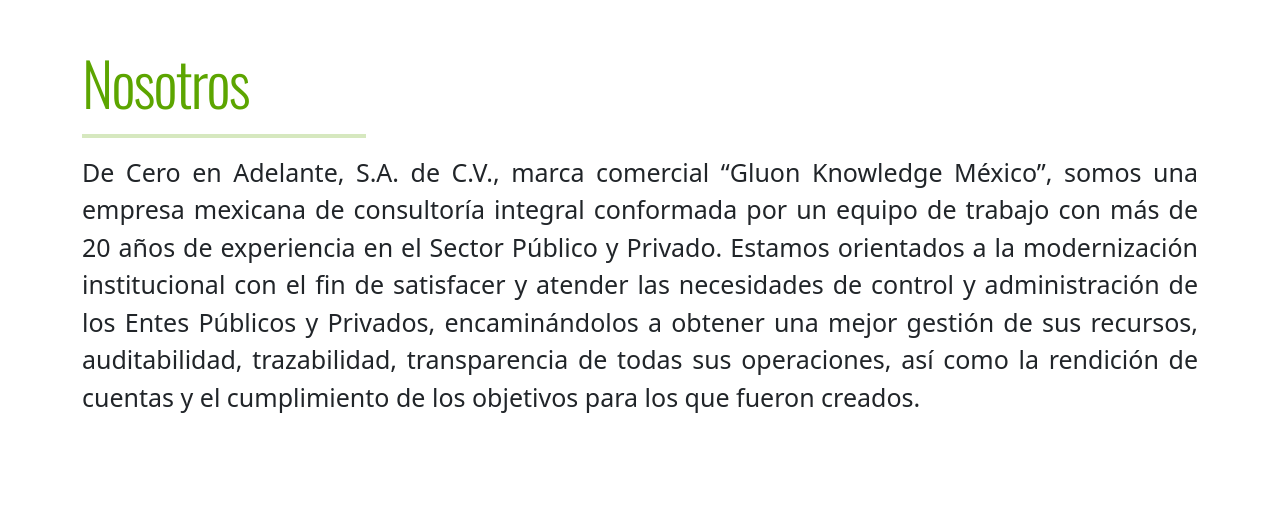
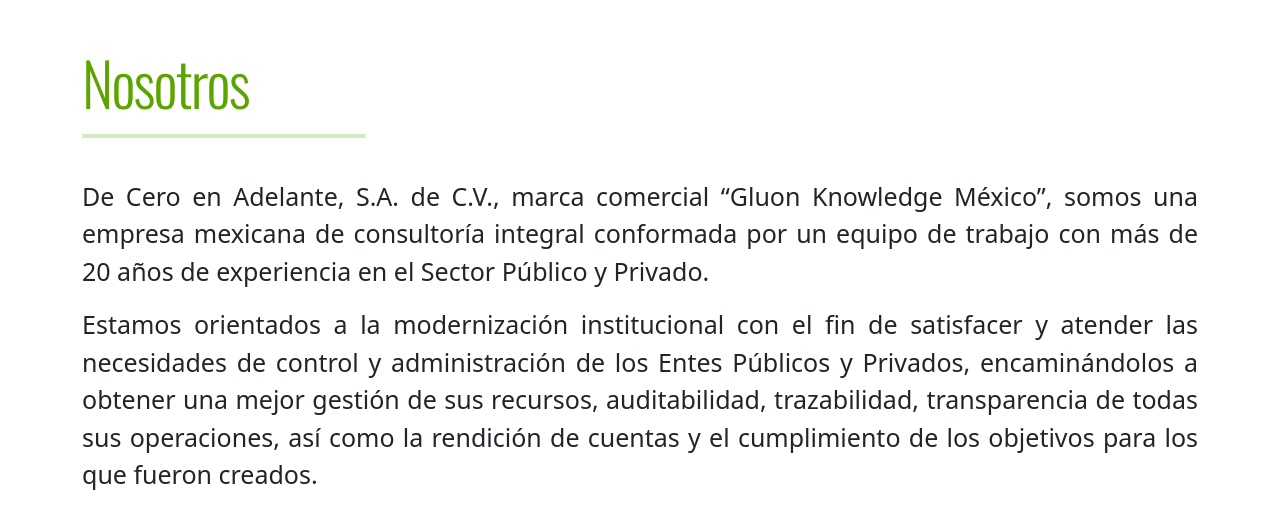
Before and after one commit to ArmandoAlvarezP/gkm, a React (Vite) app: page / in a window 1280 px wide. Shown: the part 895-1424 px from the top of the page. Built offline with nearby package versions, Linux system fonts and the light colour scheme.

Commit message:
Se agrega componente Nosotros_v1.1

```diff
--- a/src/components/Nosotros.jsx
+++ b/src/components/Nosotros.jsx
@@ -8,9 +8,10 @@ export const Nosotros = () => {
                     <h3>Nosotros</h3>
                     <hr className="divider" />
                     <p>
-                    De Cero en Adelante, S.A. de C.V., marca comercial “Gluon Knowledge México”, somos una empresa mexicana de consultoría integral conformada por un equipo de trabajo con más de 20 años de experiencia en el Sector Público y Privado.
-
-                    Estamos orientados a la modernización institucional con el fin de satisfacer y atender las necesidades de control y administración de los Entes Públicos y Privados, encaminándolos a obtener una mejor gestión de sus recursos, auditabilidad, trazabilidad, transparencia de todas sus operaciones, así como la rendición de cuentas y el cumplimiento de los objetivos para los que fueron creados.
+                        De Cero en Adelante, S.A. de C.V., marca comercial “Gluon Knowledge México”, somos una empresa mexicana de consultoría integral conformada por un equipo de trabajo con más de 20 años de experiencia en el Sector Público y Privado.
+                    </p>
+                    <p>
+                        Estamos orientados a la modernización institucional con el fin de satisfacer y atender las necesidades de control y administración de los Entes Públicos y Privados, encaminándolos a obtener una mejor gestión de sus recursos, auditabilidad, trazabilidad, transparencia de todas sus operaciones, así como la rendición de cuentas y el cumplimiento de los objetivos para los que fueron creados.
                     </p>
                 </Col>
             </Row>
--- a/src/index.css
+++ b/src/index.css
@@ -96,6 +96,7 @@ nav.navbar .navbar-nav a.nav-link.navbar-link.active {
     color: #5ca500;
     margin-right: 65vw;
     border: solid 0.15em;
+    margin-bottom: 5vh;
   }
 
   .nosotros p {
```
